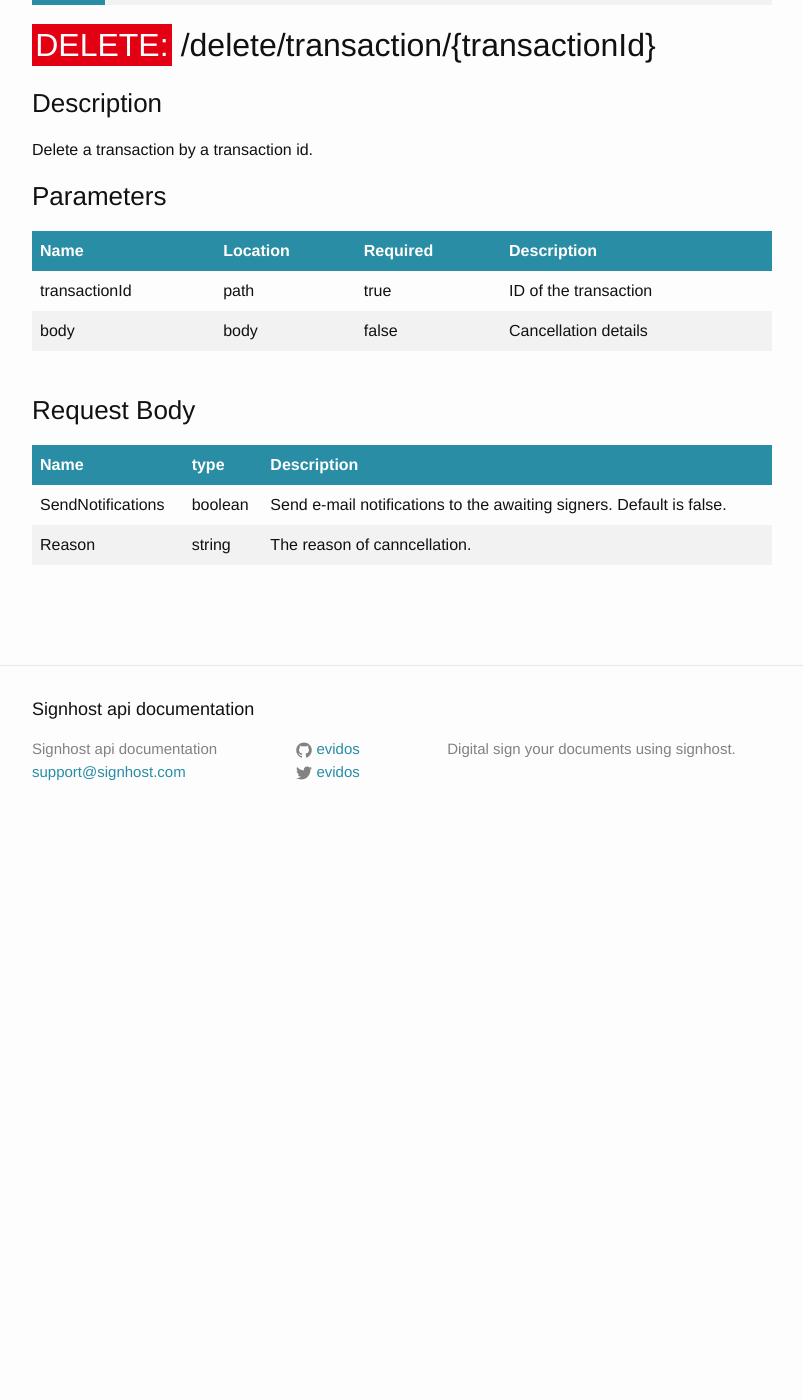
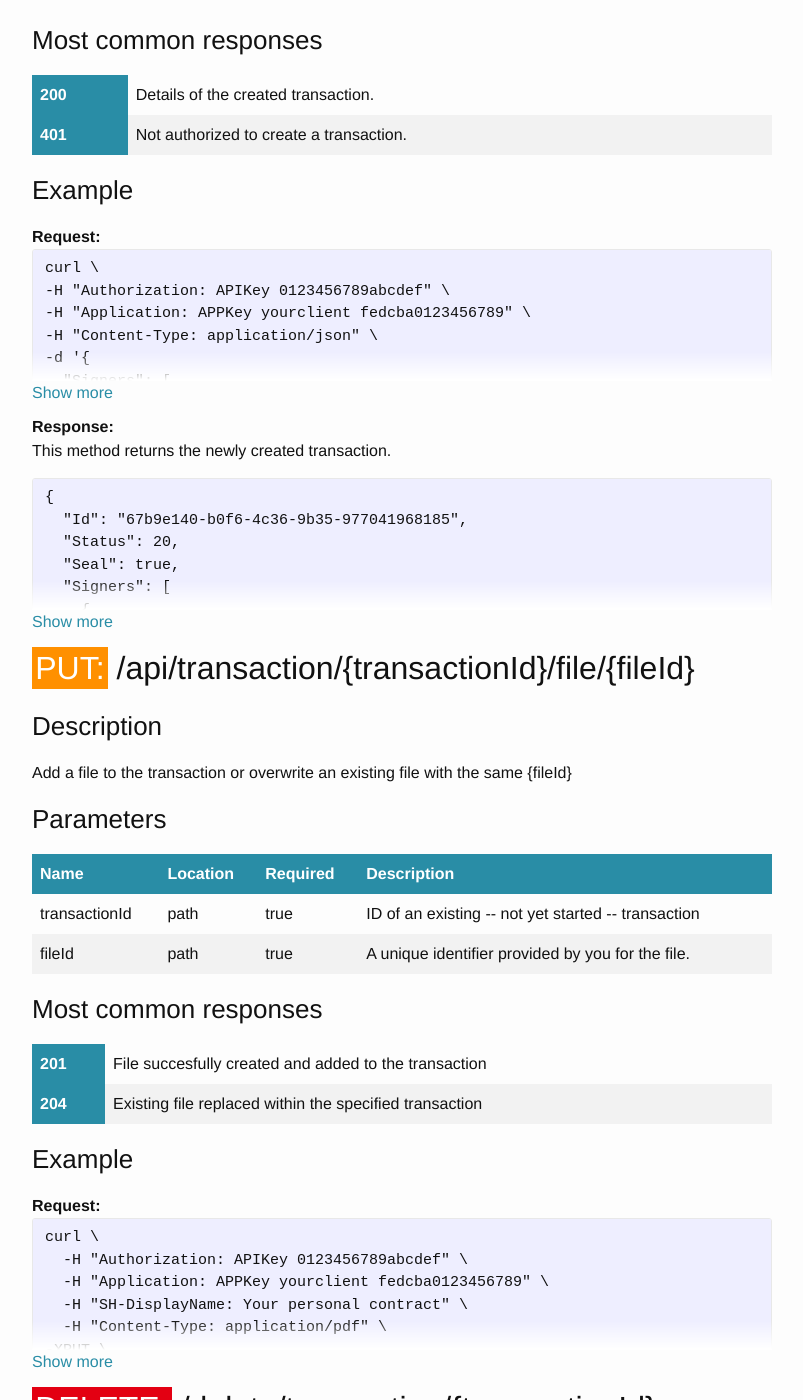
Before and after one commit to markohantula/evidos.github.io, a Jekyll site: the page built from endpoints.html, in a window 1280 px wide and 1400 px high, scrolled down 5094 px. Shown: the whole window, without its empty margins (238-1041 px from the left). Built offline with Jekyll 4.4.1, drawn with Linux system fonts in a browser that asks for light colours; before the commit the page ends 5937 px from its top, so only the background shows below that; some of the changed text lies outside the part shown.

Commit message:
SIG-1241 Add examples for endpoints

```diff
--- a/_data/api-swagger.yaml
+++ b/_data/api-swagger.yaml
@@ -33,7 +33,7 @@ paths:
                 type: dateTime
         '401':
           description: Not authorized to access the specified transaction
-  '/api/transaction/{transactionId}/file/{fileId} ':
+  '/api/transaction/{transactionId}/file/{fileId}/':
     get:
       description: Returns the (signed) document(s).
       parameters:
--- /dev/null
+++ b/_data/endpoint_examples.yaml
@@ -0,0 +1,80 @@
+get/api/transaction/{transactionId}:
+  - example:
+    curl_request: |
+      curl \
+        -H "Authorization: APIKey 0123456789abcdef" \
+        -H "Application: APPKey yourclient fedcba0123456789" \
+        https://api.signhost.com/api/transaction/b2a9aca4-cd5e-4a21-b7f7-c08a9f2b2d57
+    json_response: get_api_transaction_transactionId.json
+    response_information: This method returns a transaction.
+get/api/transaction/{transactionId}/file/{fileId}/:
+  - example:
+    curl_request: |
+      curl \
+        -H "Authorization: APIKey 0123456789abcdef" \
+        -H "Application: APPKey yourclient fedcba0123456789" \
+        https://api.signhost.com/api/transaction/b2a9aca4-cd5e-4a21-b7f7-c08a9f2b2d57/file/Contract.pdf
+get/api/file/receipt/{transactionId}:
+  - example:
+    curl_request: |
+      curl \
+        -H "Authorization: APIKey 0123456789abcdef" \
+        -H "Application: APPKey yourclient fedcba0123456789" \
+        https://api.signhost.com/api/file/receipt/b2a9aca4-cd5e-4a21-b7f7-c08a9f2b2d57
+post/api/transaction:
+  - example:
+    curl_request: |
+      curl \
+      -H "Authorization: APIKey 0123456789abcdef" \
+      -H "Application: APPKey yourclient fedcba0123456789" \
+      -H "Content-Type: application/json" \
+      -d '{
+        "Signers": [
+          {
+            "Email": "user@example.com",
+            "RequireScribble": true,
+            "SendSignRequest": true,
+            "SignRequestMessage": "Hello, could you please sign this document? Best regards, John Doe",
+            "DaysToRemind": 15,
+            "ScribbleName": "John Doe",
+            "ScribbleNameFixed": false
+          }
+          ],
+          "SendEmailNotifications": true
+          }'
+          https://api.signhost.com/api/transaction/
+    json_response: post_api_transaction.json
+    response_information: This method returns the newly created transaction.
+put/api/transaction/{transactionId}/file/{fileId}:
+  - example:
+    curl_request: |
+      curl \
+        -H "Authorization: APIKey 0123456789abcdef" \
+        -H "Application: APPKey yourclient fedcba0123456789" \
+        -H "SH-DisplayName: Your personal contract" \
+        -H "Content-Type: application/pdf" \
+      -XPUT \
+        -T Contract.pdf \
+      https://api.signhost.com/api/transaction/b2a9aca4-cd5e-4a21-b7f7-c08a9f2b2d57/file/Contract.pdf
+put/api/transaction/{transactionId}/start:
+  - example:
+    curl_request: |
+      curl \
+        -H "Authorization: APIKey 0123456789abcdef" \
+        -H "Application: APPKey yourclient fedcba0123456789" \
+        https://api.signhost.com/api.transaction/b2a9aca4-cd5e-4a21-b7f7-c08a9f2b2d57/start
+delete/delete/transaction/{transactionId}:
+  - example:
+    curl_request: |
+      curl \
+        -H "Authorization: APIKey 0123456789abcdef" \
+        -H "Application: APPKey yourclient fedcba0123456789" \
+        -H "Content-Type: application/json" \
+        -d '{
+          "SendNotifications": true
+          "Reason": "This document is out-dated"
+          }'
+        -X DELETE
+        https://api.signhost.com/api/transaction/b2a9aca4-cd5e-4a21-b7f7-c08a9f2b2d57
+    json_response: delete_delete_transaction_transactionId.json
+    response_information: This method returns the cancelled transaction.
--- /dev/null
+++ b/_includes/endpoint_responses/delete_delete_transaction_transactionId.json
@@ -0,0 +1,76 @@
+{
+  "Id": "67b9e140-b0f6-4c36-9b35-977041968185",
+  "Status": 20,
+  "Seal": true,
+  "Signers": [
+    {
+      "Id": "e0b39ec0-e0c6-45d9-bf0d-ae8cafbe2f48",
+      "Expires": null,
+      "Email": "user@example.com",
+      "Mobile": "+31612345678",
+      "Iban": null,
+      "BSN": null,
+      "RequireScribbleName": false,
+      "RequireScribble": true,
+      "RequireEmailVerification": true,
+      "RequireSmsVerification": true,
+      "RequireIdealVerification": false,
+      "RequireDigidVerification": false,
+      "RequireKennisnetVerification": false,
+      "RequireSurfnetVerification": false,
+      "SendSignRequest": true,
+      "SendSignConfirmation": null,
+      "SignRequestMessage": "Hello, could you please sign this document? Best regards, John Doe",
+      "DaysToRemind": 15,
+      "Language": "en-US",
+      "ScribbleName": "John Doe",
+      "ScribbleNameFixed": false,
+      "Reference": "Client #123",
+      "ReturnUrl": "http://signhost.com",
+      "Activities": [
+        {
+          "Id": "91709d15-df2e-48a1-ac90-276f0360ce08",
+          "Code": 103,
+          "Activity": "Opened",
+          "CreatedDateTime": "2016-06-15T23:33:04.1965465+02:00"
+        },
+        {
+          "Id": "04adfda3-dd35-4f4d-af34-d2a08a4434f6",
+          "Code": 203,
+          "Activity": "Signed",
+          "CreatedDateTime": "2016-06-15T23:38:04.1965465+02:00"
+        }
+      ],
+      "RejectReason": null,
+      "SignUrl": "http://ui.signhost.com/sign/d959e67b-acf8-4a49-8811-9b62f0b450af",
+      "SignedDateTime": null,
+      "RejectDateTime": null,
+      "CreatedDateTime": "2016-06-15T23:33:04.1965465+02:00",
+      "ModifiedDateTime": "2016-06-15T23:33:04.1965465+02:00",
+      "Context": null
+    }
+  ],
+  "Receivers": [
+    {
+      "Id": "df52316c-6671-4f39-9b9e-b524cc36ef93",
+      "Name": "John Doe",
+      "Email": "user@example.com",
+      "Language": "en-US",
+      "Message": "Hello, please find enclosed the digital signed document. Best regards, John Doe",
+      "Reference": null,
+      "Activities": null,
+      "CreatedDateTime": "2016-06-15T23:33:04.1965465+02:00",
+      "ModifiedDateTime": "2016-06-15T23:33:04.1965465+02:00",
+      "Context": null
+    }
+  ],
+  "Reference": "Contract #123",
+  "PostbackUrl": "http://example.com/postback.php",
+  "SignRequestMode": 2,
+  "DaysToExpire": 30,
+  "SendEmailNotifications": true,
+  "CreatedDateTime": "2016-06-15T23:33:04.1965465+02:00",
+  "ModifiedDateTime": "2016-06-15T23:33:04.1965465+02:00",
+  "CanceledDateTime": null,
+  "Context": null
+}
--- /dev/null
+++ b/_includes/endpoint_responses/get_api_transaction_transactionId.json
@@ -0,0 +1,76 @@
+{
+  "Id": "67b9e140-b0f6-4c36-9b35-977041968185",
+  "Status": 20,
+  "Seal": true,
+  "Signers": [
+    {
+      "Id": "e0b39ec0-e0c6-45d9-bf0d-ae8cafbe2f48",
+      "Expires": null,
+      "Email": "user@example.com",
+      "Mobile": "+31612345678",
+      "Iban": null,
+      "BSN": null,
+      "RequireScribbleName": false,
+      "RequireScribble": true,
+      "RequireEmailVerification": true,
+      "RequireSmsVerification": true,
+      "RequireIdealVerification": false,
+      "RequireDigidVerification": false,
+      "RequireKennisnetVerification": false,
+      "RequireSurfnetVerification": false,
+      "SendSignRequest": true,
+      "SendSignConfirmation": null,
+      "SignRequestMessage": "Hello, could you please sign this document? Best regards, John Doe",
+      "DaysToRemind": 15,
+      "Language": "en-US",
+      "ScribbleName": "John Doe",
+      "ScribbleNameFixed": false,
+      "Reference": "Client #123",
+      "ReturnUrl": "http://signhost.com",
+      "Activities": [
+        {
+          "Id": "91709d15-df2e-48a1-ac90-276f0360ce08",
+          "Code": 103,
+          "Activity": "Opened",
+          "CreatedDateTime": "2016-06-15T23:33:04.1965465+02:00"
+        },
+        {
+          "Id": "04adfda3-dd35-4f4d-af34-d2a08a4434f6",
+          "Code": 203,
+          "Activity": "Signed",
+          "CreatedDateTime": "2016-06-15T23:38:04.1965465+02:00"
+        }
+      ],
+      "RejectReason": null,
+      "SignUrl": "http://ui.signhost.com/sign/d959e67b-acf8-4a49-8811-9b62f0b450af",
+      "SignedDateTime": null,
+      "RejectDateTime": null,
+      "CreatedDateTime": "2016-06-15T23:33:04.1965465+02:00",
+      "ModifiedDateTime": "2016-06-15T23:33:04.1965465+02:00",
+      "Context": null
+    }
+  ],
+  "Receivers": [
+    {
+      "Id": "df52316c-6671-4f39-9b9e-b524cc36ef93",
+      "Name": "John Doe",
+      "Email": "user@example.com",
+      "Language": "en-US",
+      "Message": "Hello, please find enclosed the digital signed document. Best regards, John Doe",
+      "Reference": null,
+      "Activities": null,
+      "CreatedDateTime": "2016-06-15T23:33:04.1965465+02:00",
+      "ModifiedDateTime": "2016-06-15T23:33:04.1965465+02:00",
+      "Context": null
+    }
+  ],
+  "Reference": "Contract #123",
+  "PostbackUrl": "http://example.com/postback.php",
+  "SignRequestMode": 2,
+  "DaysToExpire": 30,
+  "SendEmailNotifications": true,
+  "CreatedDateTime": "2016-06-15T23:33:04.1965465+02:00",
+  "ModifiedDateTime": "2016-06-15T23:33:04.1965465+02:00",
+  "CanceledDateTime": null,
+  "Context": null
+}
--- /dev/null
+++ b/_includes/endpoint_responses/post_api_transaction.json
@@ -0,0 +1,76 @@
+{
+  "Id": "67b9e140-b0f6-4c36-9b35-977041968185",
+  "Status": 20,
+  "Seal": true,
+  "Signers": [
+    {
+      "Id": "e0b39ec0-e0c6-45d9-bf0d-ae8cafbe2f48",
+      "Expires": null,
+      "Email": "user@example.com",
+      "Mobile": "+31612345678",
+      "Iban": null,
+      "BSN": null,
+      "RequireScribbleName": false,
+      "RequireScribble": true,
+      "RequireEmailVerification": true,
+      "RequireSmsVerification": true,
+      "RequireIdealVerification": false,
+      "RequireDigidVerification": false,
+      "RequireKennisnetVerification": false,
+      "RequireSurfnetVerification": false,
+      "SendSignRequest": true,
+      "SendSignConfirmation": null,
+      "SignRequestMessage": "Hello, could you please sign this document? Best regards, John Doe",
+      "DaysToRemind": 15,
+      "Language": "en-US",
+      "ScribbleName": "John Doe",
+      "ScribbleNameFixed": false,
+      "Reference": "Client #123",
+      "ReturnUrl": "http://signhost.com",
+      "Activities": [
+        {
+          "Id": "91709d15-df2e-48a1-ac90-276f0360ce08",
+          "Code": 103,
+          "Activity": "Opened",
+          "CreatedDateTime": "2016-06-15T23:33:04.1965465+02:00"
+        },
+        {
+          "Id": "04adfda3-dd35-4f4d-af34-d2a08a4434f6",
+          "Code": 203,
+          "Activity": "Signed",
+          "CreatedDateTime": "2016-06-15T23:38:04.1965465+02:00"
+        }
+      ],
+      "RejectReason": null,
+      "SignUrl": "http://ui.signhost.com/sign/d959e67b-acf8-4a49-8811-9b62f0b450af",
+      "SignedDateTime": null,
+      "RejectDateTime": null,
+      "CreatedDateTime": "2016-06-15T23:33:04.1965465+02:00",
+      "ModifiedDateTime": "2016-06-15T23:33:04.1965465+02:00",
+      "Context": null
+    }
+  ],
+  "Receivers": [
+    {
+      "Id": "df52316c-6671-4f39-9b9e-b524cc36ef93",
+      "Name": "John Doe",
+      "Email": "user@example.com",
+      "Language": "en-US",
+      "Message": "Hello, please find enclosed the digital signed document. Best regards, John Doe",
+      "Reference": null,
+      "Activities": null,
+      "CreatedDateTime": "2016-06-15T23:33:04.1965465+02:00",
+      "ModifiedDateTime": "2016-06-15T23:33:04.1965465+02:00",
+      "Context": null
+    }
+  ],
+  "Reference": "Contract #123",
+  "PostbackUrl": "http://example.com/postback.php",
+  "SignRequestMode": 2,
+  "DaysToExpire": 30,
+  "SendEmailNotifications": true,
+  "CreatedDateTime": "2016-06-15T23:33:04.1965465+02:00",
+  "ModifiedDateTime": "2016-06-15T23:33:04.1965465+02:00",
+  "CanceledDateTime": null,
+  "Context": null
+}
--- a/_layouts/default.html
+++ b/_layouts/default.html
@@ -15,6 +15,13 @@
 
     {% include footer.html %}
 
+    <script type="text/javascript" src="{{ "/scripts/dynamicmaxheight.min.js" | prepend: site.baseurl }}"></script>
+    <script type="text/javascript">
+        DynamicMaxHeight({
+            selector: '.dynamic-max-height'
+        });
+    </script>
+
   </body>
 
 </html>
--- a/_sass/_base.scss
+++ b/_sass/_base.scss
@@ -263,6 +263,34 @@ em {
   padding: 0.1em;
 }
 
+.dynamic-wrap {
+    transition: max-height 0.25s ease-in-out;
+    width: 100%;
+    overflow: hidden;
+    position: relative;
+}
+
+.height-active .dynamic-wrap:before{
+    content: '';
+    position: absolute;
+    left: 0px;
+    right: 0;
+    bottom: 0;
+    height: 30px;
+    background: -moz-linear-gradient(top, rgba(240, 249, 255, 0) 0%, rgba(255, 255, 255, 1) 100%);
+    background: -webkit-gradient(linear, left top, left bottom, color-stop(0%, rgba(240, 249, 255, 0)), color-stop(100%, rgba(255, 255, 255, 1)));
+    background: -webkit-linear-gradient(top, rgba(240, 249, 255, 0) 0%, rgba(255, 255, 255, 1) 100%);
+    background: -o-linear-gradient(top, rgba(240, 249, 255, 0) 0%, rgba(255, 255, 255, 1) 100%);
+    background: -ms-linear-gradient(top, rgba(240,249,255,0) 0%, rgba(255, 255, 255, 1) 100%);
+    background: linear-gradient(to bottom, rgba(240, 249, 255, 0) 0%, rgba(255, 255, 255, 1) 100%);
+    z-index: 1;
+}
+
+.dynamic-max-height{
+  margin-bottom: 10px;
+}
+
+
 a:hover h2 span {
   /* text-decoration: none !important;
      So a white line is better than a black one */
--- a/endpoints.html
+++ b/endpoints.html
@@ -44,7 +44,7 @@ permalink: /endpoints/
           </tr>
         {% endfor %}
         </tbody>
-      </table></br>
+      </table>
       {% endif %}
       <!-- End Parameter section -->
 
@@ -70,7 +70,7 @@ permalink: /endpoints/
           </tr>
           {% endfor %}
         </tbody>
-      </table></br>
+      </table>
 
       <!-- Begin Request body object definition section -->
 
@@ -106,7 +106,7 @@ permalink: /endpoints/
       {% endfor %}
 
        </tbody>
-      </table></br>
+      </table>
       {% endif %}
 
       <!-- Array Objects -->
@@ -145,7 +145,7 @@ permalink: /endpoints/
       {% endfor %}
 
        </tbody>
-      </table></br>
+      </table>
       {% endif %}
 
       {% endfor %}
@@ -173,6 +173,38 @@ permalink: /endpoints/
         </table>
       {% endif %}
       <!-- End Response section -->
+
+      <!-- Begin example section -->
+      {% for endpoint in site.data.endpoint_examples %}
+        {% capture endpoint_name %}{{ method_name }}{{ path[0] }}{% endcapture %}
+        {% if endpoint[0] == endpoint_name %}
+        <h3>Example</h3>
+          {% for example in endpoint[1] %}
+          <strong>Request:</strong>
+            <div class="dynamic-max-height" data-maxheight="132" data-button-more="Show more" data-button-less="Show less">
+              <div class="dynamic-wrap">
+                <pre>{{ example.curl_request }}</pre>
+              </div>
+            </div>
+            {% if example.response_information != null || example.json_response != null %}
+              <strong>Response:</strong>
+            {% endif %}
+            {% if example.response_information != null %}
+              <p>{{ example.response_information }}</p>
+            {% endif %}
+            {% if example.json_response != null %}
+              <div class="dynamic-max-height" data-maxheight="132" data-button-more="Show more" data-button-less="Show less">
+                <div class="dynamic-wrap">
+                  {% assign json_response = example.json_response %}
+                  <pre>{% include /endpoint_responses/{{json_response}} %}</pre>
+                </div>
+              </div>
+            {% endif%}
+          {% endfor %}
+        {% endif %}
+      {% endfor %}
+      <!-- End example section -->
+
     {% endfor %}
   </div>
   {% endfor %}
```
Also changed, not shown: scripts/dynamicmaxheight.min.js (added).
